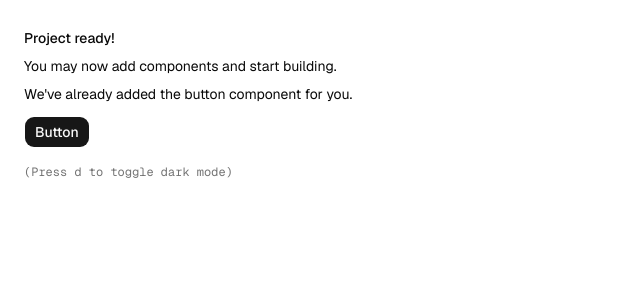
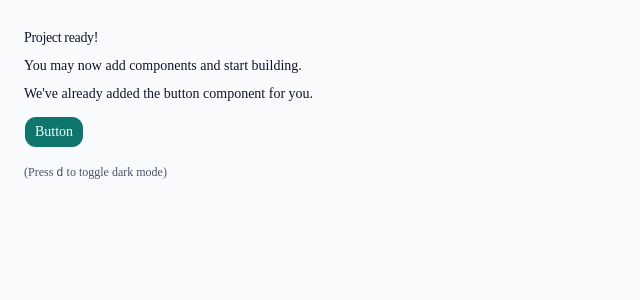
Before and after one commit to limon-hasan/fullstack-final-project-Device_Repair-platform-_PH_Assginment-frontend-client, a Next.js app: page / in a window 1280 px wide. Shown: the top 300 px of the page, without its empty margins (0-640 px from the left). Built offline with nearby package versions, Linux system fonts and the light colour scheme.

Commit message:
setting the css file and installed the necessary library

```diff
--- a/app/globals.css
+++ b/app/globals.css
@@ -1,129 +1,102 @@
 @import "tailwindcss";
 @import "tw-animate-css";
-@import "shadcn/tailwind.css";
 
 @custom-variant dark (&:is(.dark *));
 
 @theme inline {
-    --font-heading: var(--font-sans);
-    --font-sans: var(--font-sans);
-    --color-sidebar-ring: var(--sidebar-ring);
-    --color-sidebar-border: var(--sidebar-border);
-    --color-sidebar-accent-foreground: var(--sidebar-accent-foreground);
-    --color-sidebar-accent: var(--sidebar-accent);
-    --color-sidebar-primary-foreground: var(--sidebar-primary-foreground);
-    --color-sidebar-primary: var(--sidebar-primary);
-    --color-sidebar-foreground: var(--sidebar-foreground);
-    --color-sidebar: var(--sidebar);
-    --color-chart-5: var(--chart-5);
-    --color-chart-4: var(--chart-4);
-    --color-chart-3: var(--chart-3);
-    --color-chart-2: var(--chart-2);
-    --color-chart-1: var(--chart-1);
-    --color-ring: var(--ring);
-    --color-input: var(--input);
-    --color-border: var(--border);
-    --color-destructive: var(--destructive);
-    --color-accent-foreground: var(--accent-foreground);
-    --color-accent: var(--accent);
-    --color-muted-foreground: var(--muted-foreground);
-    --color-muted: var(--muted);
-    --color-secondary-foreground: var(--secondary-foreground);
-    --color-secondary: var(--secondary);
-    --color-primary-foreground: var(--primary-foreground);
-    --color-primary: var(--primary);
-    --color-popover-foreground: var(--popover-foreground);
-    --color-popover: var(--popover);
-    --color-card-foreground: var(--card-foreground);
-    --color-card: var(--card);
-    --color-foreground: var(--foreground);
-    --color-background: var(--background);
-    --radius-sm: calc(var(--radius) * 0.6);
-    --radius-md: calc(var(--radius) * 0.8);
-    --radius-lg: var(--radius);
-    --radius-xl: calc(var(--radius) * 1.4);
-    --radius-2xl: calc(var(--radius) * 1.8);
-    --radius-3xl: calc(var(--radius) * 2.2);
-    --radius-4xl: calc(var(--radius) * 2.6);
+  --color-background: var(--background);
+  --color-foreground: var(--foreground);
+  --color-card: var(--card);
+  --color-card-foreground: var(--card-foreground);
+  --color-popover: var(--popover);
+  --color-popover-foreground: var(--popover-foreground);
+  --color-primary: var(--primary);
+  --color-primary-foreground: var(--primary-foreground);
+  --color-secondary: var(--secondary);
+  --color-secondary-foreground: var(--secondary-foreground);
+  --color-muted: var(--muted);
+  --color-muted-foreground: var(--muted-foreground);
+  --color-accent: var(--accent);
+  --color-accent-foreground: var(--accent-foreground);
+  --color-destructive: var(--destructive);
+  --color-destructive-foreground: var(--destructive-foreground);
+  --color-border: var(--border);
+  --color-input: var(--input);
+  --color-ring: var(--ring);
+  --color-brand-amber: var(--brand-amber);
+  --font-sans: var(--font-inter), ui-sans-serif, system-ui, sans-serif;
+  --font-heading: var(--font-jakarta), ui-sans-serif, system-ui, sans-serif;
+  --font-mono: var(--font-jetbrains), ui-monospace, SFMono-Regular, monospace;
+  --radius-sm: calc(var(--radius) - 4px);
+  --radius-md: calc(var(--radius) - 2px);
+  --radius-lg: var(--radius);
+  --radius-xl: calc(var(--radius) + 4px);
 }
 
 :root {
-    --background: oklch(1 0 0);
-    --foreground: oklch(0.145 0 0);
-    --card: oklch(1 0 0);
-    --card-foreground: oklch(0.145 0 0);
-    --popover: oklch(1 0 0);
-    --popover-foreground: oklch(0.145 0 0);
-    --primary: oklch(0.205 0 0);
-    --primary-foreground: oklch(0.985 0 0);
-    --secondary: oklch(0.97 0 0);
-    --secondary-foreground: oklch(0.205 0 0);
-    --muted: oklch(0.97 0 0);
-    --muted-foreground: oklch(0.556 0 0);
-    --accent: oklch(0.97 0 0);
-    --accent-foreground: oklch(0.205 0 0);
-    --destructive: oklch(0.577 0.245 27.325);
-    --border: oklch(0.922 0 0);
-    --input: oklch(0.922 0 0);
-    --ring: oklch(0.708 0 0);
-    --chart-1: oklch(0.87 0 0);
-    --chart-2: oklch(0.556 0 0);
-    --chart-3: oklch(0.439 0 0);
-    --chart-4: oklch(0.371 0 0);
-    --chart-5: oklch(0.269 0 0);
-    --radius: 0.625rem;
-    --sidebar: oklch(0.985 0 0);
-    --sidebar-foreground: oklch(0.145 0 0);
-    --sidebar-primary: oklch(0.205 0 0);
-    --sidebar-primary-foreground: oklch(0.985 0 0);
-    --sidebar-accent: oklch(0.97 0 0);
-    --sidebar-accent-foreground: oklch(0.205 0 0);
-    --sidebar-border: oklch(0.922 0 0);
-    --sidebar-ring: oklch(0.708 0 0);
+  --radius: 0.75rem;
+  --background: #f8fafc;
+  --foreground: #0f172a;
+  --card: #ffffff;
+  --card-foreground: #0f172a;
+  --popover: #ffffff;
+  --popover-foreground: #0f172a;
+  --primary: #0f766e;
+  --primary-foreground: #f0fdfa;
+  --secondary: #eef2f6;
+  --secondary-foreground: #0f172a;
+  --muted: #f1f5f9;
+  --muted-foreground: #475569;
+  --accent: #fef3c7;
+  --accent-foreground: #92400e;
+  --destructive: #dc2626;
+  --destructive-foreground: #ffffff;
+  --border: #e2e8f0;
+  --input: #cbd5e1;
+  --ring: #0f766e;
+  --brand-amber: #d97706;
 }
 
 .dark {
-    --background: oklch(0.145 0 0);
-    --foreground: oklch(0.985 0 0);
-    --card: oklch(0.205 0 0);
-    --card-foreground: oklch(0.985 0 0);
-    --popover: oklch(0.205 0 0);
-    --popover-foreground: oklch(0.985 0 0);
-    --primary: oklch(0.922 0 0);
-    --primary-foreground: oklch(0.205 0 0);
-    --secondary: oklch(0.269 0 0);
-    --secondary-foreground: oklch(0.985 0 0);
-    --muted: oklch(0.269 0 0);
-    --muted-foreground: oklch(0.708 0 0);
-    --accent: oklch(0.269 0 0);
-    --accent-foreground: oklch(0.985 0 0);
-    --destructive: oklch(0.704 0.191 22.216);
-    --border: oklch(1 0 0 / 10%);
-    --input: oklch(1 0 0 / 15%);
-    --ring: oklch(0.556 0 0);
-    --chart-1: oklch(0.87 0 0);
-    --chart-2: oklch(0.556 0 0);
-    --chart-3: oklch(0.439 0 0);
-    --chart-4: oklch(0.371 0 0);
-    --chart-5: oklch(0.269 0 0);
-    --sidebar: oklch(0.205 0 0);
-    --sidebar-foreground: oklch(0.985 0 0);
-    --sidebar-primary: oklch(0.488 0.243 264.376);
-    --sidebar-primary-foreground: oklch(0.985 0 0);
-    --sidebar-accent: oklch(0.269 0 0);
-    --sidebar-accent-foreground: oklch(0.985 0 0);
-    --sidebar-border: oklch(1 0 0 / 10%);
-    --sidebar-ring: oklch(0.556 0 0);
+  --background: #0b1117;
+  --foreground: #f1f5f9;
+  --card: #111a24;
+  --card-foreground: #f1f5f9;
+  --popover: #111a24;
+  --popover-foreground: #f1f5f9;
+  --primary: #14b8a6;
+  --primary-foreground: #042f2e;
+  --secondary: #182330;
+  --secondary-foreground: #e2e8f0;
+  --muted: #16202c;
+  --muted-foreground: #94a3b8;
+  --accent: #2c2112;
+  --accent-foreground: #fde68a;
+  --destructive: #ef4444;
+  --destructive-foreground: #ffffff;
+  --border: #1f2e3e;
+  --input: #27394d;
+  --ring: #14b8a6;
+  --brand-amber: #f59e0b;
 }
 
 @layer base {
   * {
     @apply border-border outline-ring/50;
-    }
+  }
+
+  html {
+    scroll-behavior: smooth;
+  }
+
   body {
-    @apply bg-background text-foreground;
-    }
-  html {
-    @apply font-sans;
-    }
+    @apply bg-background text-foreground font-sans antialiased;
+  }
+
+  h1,
+  h2,
+  h3,
+  h4 {
+    @apply font-heading tracking-tight text-foreground;
+  }
 }
--- a/lib/auth.ts
+++ b/lib/auth.ts
@@ -3,7 +3,7 @@ import { MongoClient } from "mongodb";
 import { mongodbAdapter } from "@better-auth/mongo-adapter";
 
 const client = new MongoClient(process.env.BETTER_AUTH_DB_URI as string);
-const db = client.db("fixMatedb");
+const db = client.db("fixmatedb");
 
 export const auth = betterAuth({
     database: mongodbAdapter(db, {
--- a/next.config.ts
+++ b/next.config.ts
@@ -1,5 +1,14 @@
-import type { NextConfig } from "next"
+import type { NextConfig } from "next";
 
-const nextConfig: NextConfig = {}
+const nextConfig: NextConfig = {
+    images: {
+        remotePatterns: [
+            {
+                protocol: "https",
+                hostname: "**",
+            },
+        ],
+    },
+};
 
-export default nextConfig
+export default nextConfig;
--- a/package.json
+++ b/package.json
@@ -33,6 +33,7 @@
     "recharts": "^3.8.0",
     "shadcn": "^4.23.0",
     "shiki": "^4.6.0",
+    "sonner": "^2.0.8",
     "tw-animate-css": "^1.4.0"
   },
   "devDependencies": {
```
Also changed, not shown: 1 other file (tests, documents, lock files or other folders).
